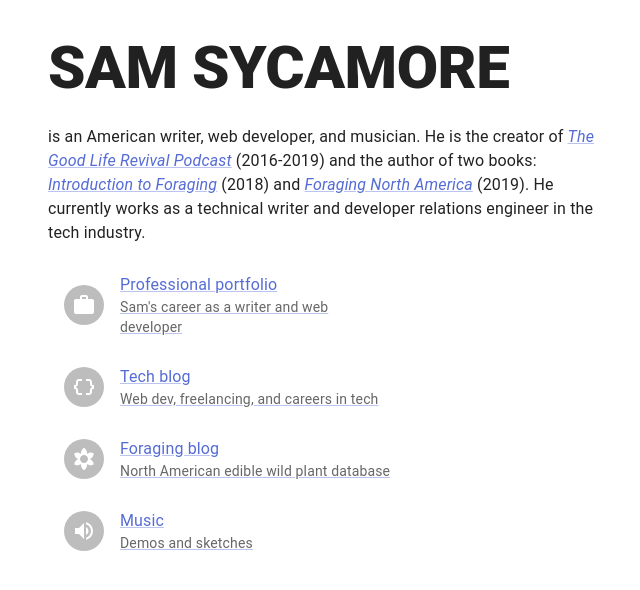
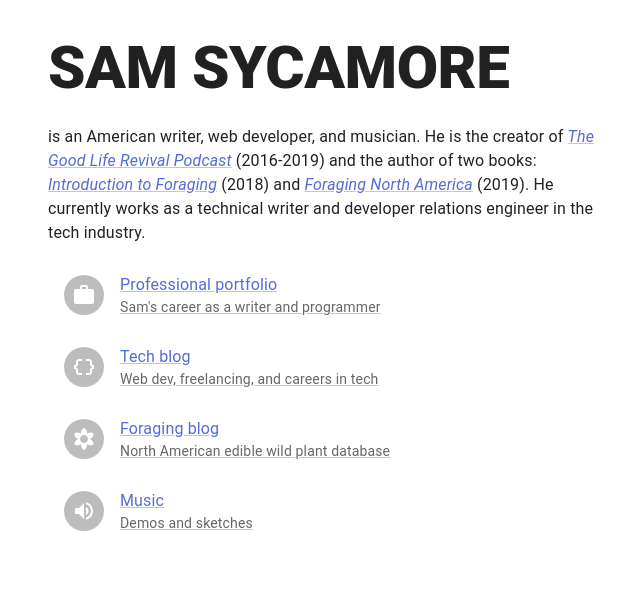
Before and after one commit to samuelsycamore/material-vite-garden, a React (Vite) app: page / in a window 1280 px wide. Shown: the top 590 px of the page, without its empty margins (316-956 px from the left). Built offline with nearby package versions, Linux system fonts and the light colour scheme.

Commit message:
programmer

```diff
--- a/src/List.jsx
+++ b/src/List.jsx
@@ -22,7 +22,7 @@ export default function LinkList() {
           </ListItemAvatar>
           <ListItemText
             primary="Professional portfolio"
-            secondary="Sam's career as a writer and web developer"
+            secondary="Sam's career as a writer and programmer"
           />
         </ListItem>
       </Link>
```
